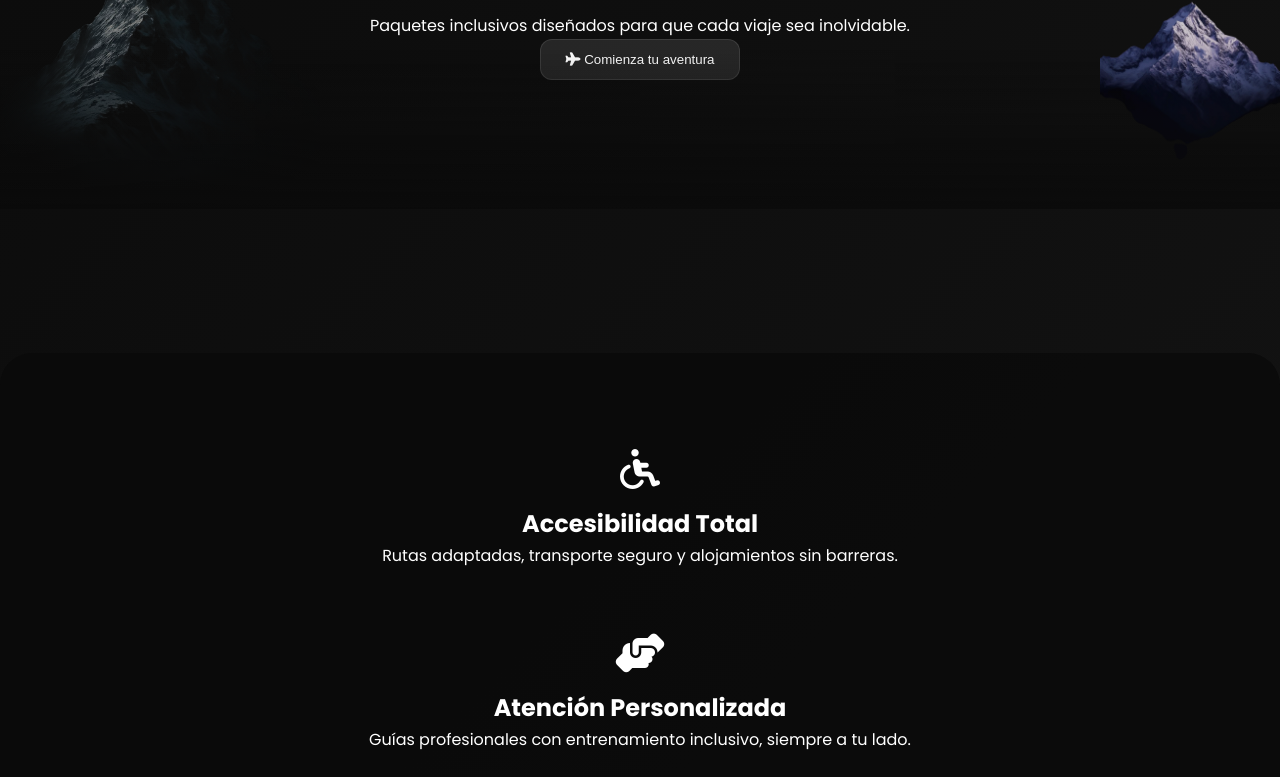
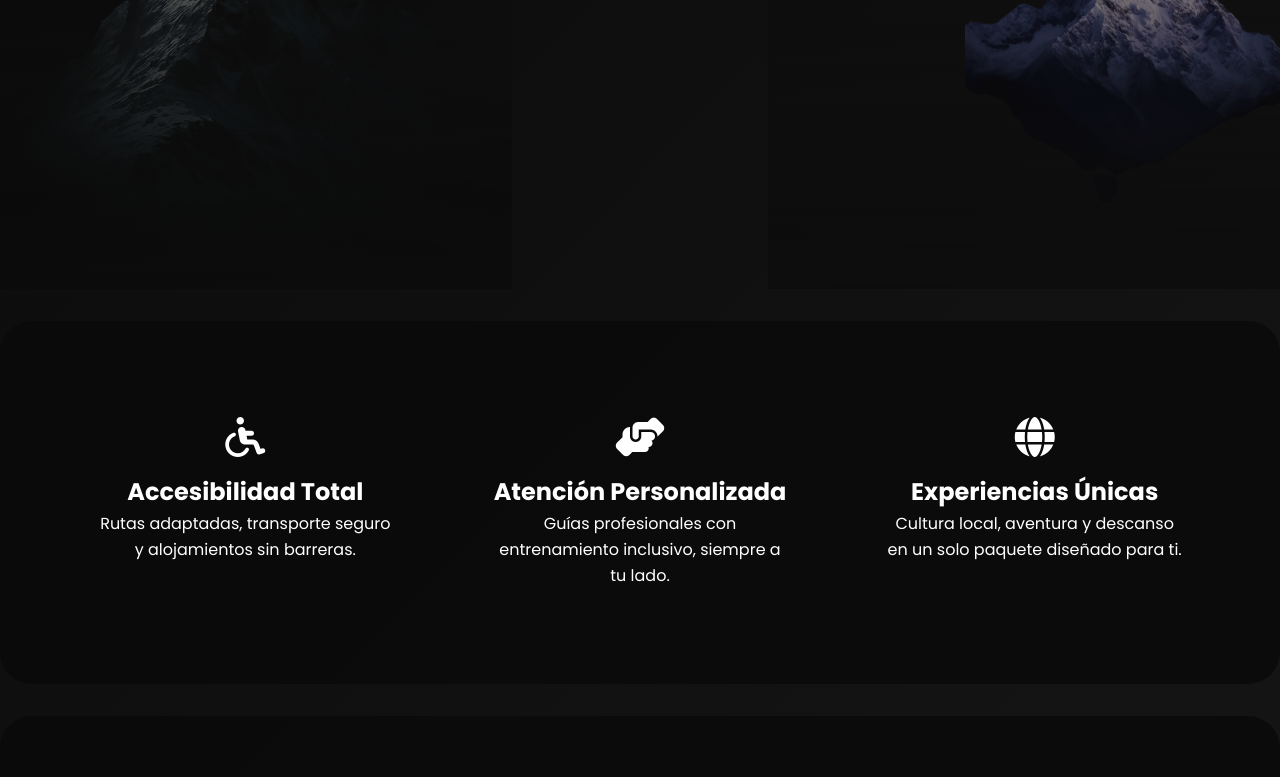
Before and after one commit to etonio5560-cell/elforo, a plain HTML site: page index.html in a window 1280 px wide. Shown: the part 591-1368 px from the top of the page. Drawn offline with Linux system fonts and the light colour scheme.

Commit message:
styles.css

```diff
--- a/styles.css
+++ b/styles.css
@@ -91,6 +91,80 @@ nav {
   background: var(--glass-highlight);
 }
 
+/* ========== MOUNTAIN OVERLAYS ========= */
+.mountain-overlay {
+  position: absolute;
+  top: 0;
+  left: 0;
+  right: 0;
+  height: 100%;
+  pointer-events: none;
+  z-index: 0;
+}
+
+.mountain {
+  position: absolute;
+  bottom: 0;
+  height: 70%;
+  width: 40%;
+  background-size: contain;
+  background-repeat: no-repeat;
+  opacity: 0;
+  animation: mountainSlide 1.5s ease-out forwards;
+}
+
+.mountain-left {
+  left: 0;
+  background-image: url('img/mountain-left.png');
+  background-position: left bottom;
+  transform: translateX(-100%);
+  z-index: 1;
+}
+
+.mountain-right {
+  right: 0;
+  background-image: url('img/mountain-right.png');
+  background-position: right bottom;
+  transform: translateX(100%);
+  z-index: 1;
+}
+
+@keyframes mountainSlide {
+  0% {
+    opacity: 0;
+    transform: translateX(-100%);
+  }
+  100% {
+    opacity: 0.6;
+    transform: translateX(0);
+  }
+}
+
+.mountain-right {
+  animation-name: mountainSlideRight;
+}
+
+@keyframes mountainSlideRight {
+  0% {
+    opacity: 0;
+    transform: translateX(100%);
+  }
+  100% {
+    opacity: 0.6;
+    transform: translateX(0);
+  }
+}
+
+.mountain::after {
+  content: '';
+  position: absolute;
+  bottom: 0;
+  left: 0;
+  right: 0;
+  height: 70%;
+  background: linear-gradient(to top, var(--secondary) 0%, transparent 100%);
+}
+
 /* ========== SECTIONS ========= */
 section {
   padding: 4rem 0;
@@ -107,13 +181,18 @@ section {
 
 /* ========== HERO SECTION ========= */
 #hero {
-  padding-top: calc(var(--header-height) + 2rem);
+  position: relative;
   min-height: 100vh;
   display: flex;
   align-items: center;
+  overflow: hidden;
+  padding-top: 0;
+  margin-top: 0;
 }
 
 .hero-content {
+  position: relative;
+  z-index: 2;
   max-width: 800px;
   margin: 0 auto;
   text-align: center;
@@ -220,10 +299,20 @@ section {
   transform: translateY(-2px);
 }
 
+.grid {
+  display: grid;
+  grid-template-columns: repeat(auto-fit, minmax(280px, 1fr));
+  gap: 2rem;
+}
+
 /* ========== RESPONSIVE ========= */
 @media (max-width: 768px) {
   :root {
     --header-height: 60px;
+  }
+
+  .hero-content h1 {
+    font-size: 2.5rem;
   }
 
   .nav-menu {
@@ -236,6 +325,8 @@ section {
     flex-direction: column;
     transform: translateY(-100%);
     transition: transform 0.3s ease;
+    backdrop-filter: blur(12px);
+    -webkit-backdrop-filter: blur(12px);
   }
 
   .nav-menu.mobile-active {
@@ -244,81 +335,13 @@ section {
 
   .burger {
     display: block;
+    cursor: pointer;
   }
 
-  .hero-content h1 {
-    font-size: 2.5rem;
-  }
-}
-/* ========== MOUNTAIN OVERLAYS ========= */
-.mountain-overlay {
-  position: fixed;
-  bottom: 0;
-  left: 0;
-  right: 0;
-  height: 40vh;
-  pointer-events: none;
-  z-index: 1;
-}
-
-.mountain {
-  position: absolute;
-  bottom: 0;
-  height: 100%;
-  width: 50%;
-  background-size: contain;
-  background-repeat: no-repeat;
-  opacity: 0;
-  animation: mountainSlide 1.5s ease-out forwards;
-}
-
-.mountain-left {
-  left: 0;
-  background-image: url('img/mountain-left.png');
-  background-position: left bottom;
-  transform: translateX(-100%);
-}
-
-.mountain-right {
-  right: 0;
-  background-image: url('img/mountain-right.png');
-  background-position: right bottom;
-  transform: translateX(100%);
-}
-
-@keyframes mountainSlide {
-  0% {
-    opacity: 0;
-    transform: translateX(-100%);
-  }
-  100% {
-    opacity: 0.8;
-    transform: translateX(0);
-  }
-}
-
-.mountain-right {
-  animation-name: mountainSlideRight;
-}
-
-@keyframes mountainSlideRight {
-  0% {
-    opacity: 0;
-    transform: translateX(100%);
-  }
-  100% {
-    opacity: 0.8;
-    transform: translateX(0);
-  }
-}
-
-/* Añade el gradiente de desvanecimiento */
-.mountain::after {
-  content: '';
-  position: absolute;
-  bottom: 0;
-  left: 0;
-  right: 0;
-  height: 50%;
-  background: linear-gradient(to top, var(--secondary) 0%, transparent 100%);
-}
+  .burger span {
+    display: block;
+    width: 25px;
+    height: 3px;
+    background: var(--text-main);
+    margin: 5px 0;
+    transition: all 0.3
```
